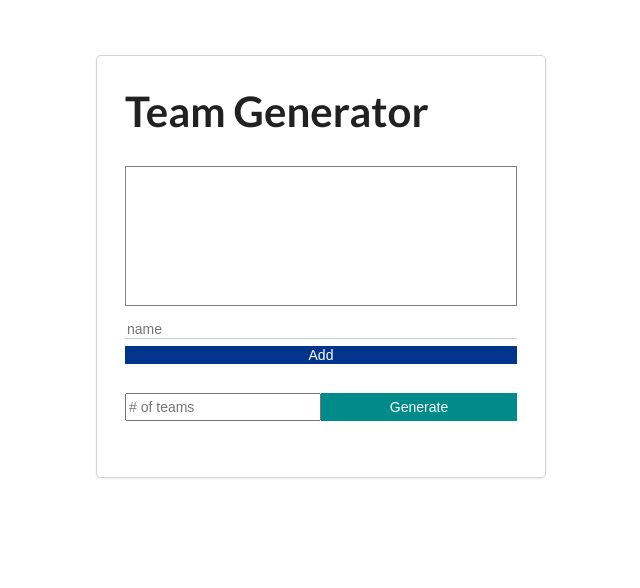
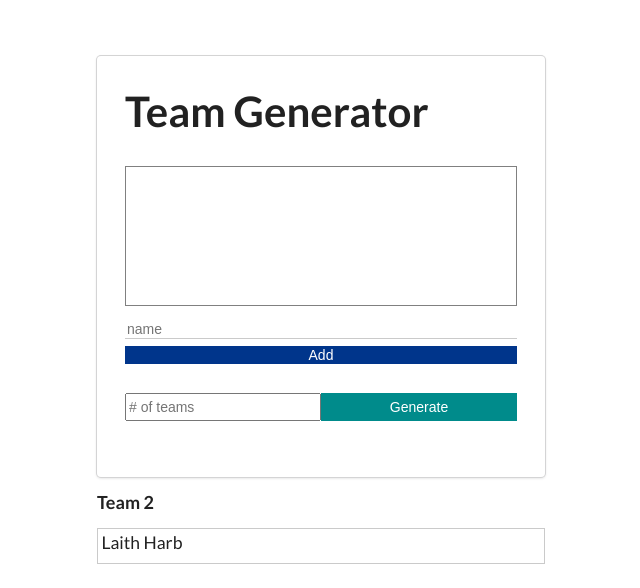
Before and after one commit to KausaChangs/teamapp, an Angular app: page / in a window 1280 px wide. Shown: the top 588 px of the page, without its empty margins (319-959 px from the left). Built offline with nearby package versions, Linux system fonts and the light colour scheme.

Commit message:
added styling to the seperate team component

```diff
--- a/src/app/app.component.css
+++ b/src/app/app.component.css
@@ -59,18 +59,3 @@ h1 {
 .error-msg {
   color: red;
 }
-li {
-  list-style: none;
-  font-size: 1.25rem;
-  margin-bottom: 0.5rem;
-}
-
-.team-container {
-  margin-bottom: 1rem;
-}
-
-.team-container ul {
-  border: 0.1rem solid rgba(128, 128, 128, 0.418);
-  margin: 0;
-  padding: 0.25rem;
-}
--- a/src/app/app.component.html
+++ b/src/app/app.component.html
@@ -28,5 +28,7 @@
     </div>
     <P *ngIf="errorMessage" class="error-msg">{{ errorMessage }}</P>
   </div>
-  <div *ngIf="teams.length" class="teams-container"></div>
+  <div class="teams-container">
+    <app-team></app-team>
+  </div>
 </diV>
--- a/src/app/team/team.component.css
+++ b/src/app/team/team.component.css
@@ -0,0 +1,9 @@
+.team-container {
+  margin-bottom: 1rem;
+}
+
+.team-container ul {
+  border: 0.1rem solid rgba(128, 128, 128, 0.418);
+  margin: 0;
+  padding: 0.25rem;
+}
--- a/src/styles.css
+++ b/src/styles.css
@@ -1,2 +1,8 @@
 /* You can add global styles to this file, and also import other style files */
 @import "semantic-ui-css/semantic.css";
+
+li {
+  list-style: none;
+  font-size: 1.25rem;
+  margin-bottom: 0.5rem;
+}
```
